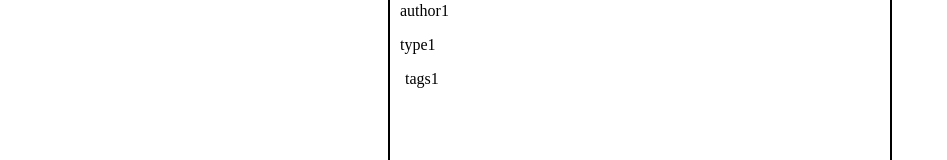
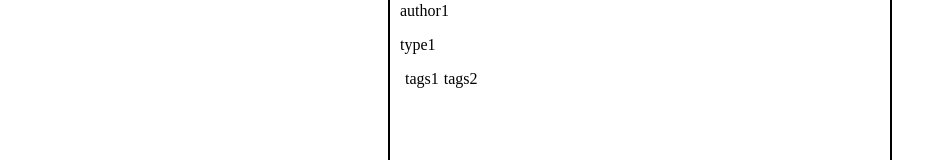
Before and after one commit to SahithiV03/Sahithi_Vasireddy_WEB601Assignments, an Angular app: page / in a window 1280 px wide. Shown: the part 372-532 px from the top of the page, without its empty margins (0-947 px from the left). Built offline with nearby package versions, Linux system fonts and the light colour scheme.

Commit message:
tags updated

```diff
--- a/src/app/content-list/content-list.component.ts
+++ b/src/app/content-list/content-list.component.ts
@@ -14,7 +14,7 @@ export class ContentListComponent implements OnInit {
     author: "author1",
     imageLink: "",
     type: "type1",
-    hashtags: ["tags1"]
+    hashtags: ["tags1", "tags2"]
   }, {
     id: 2,
     title: "test2",
```
